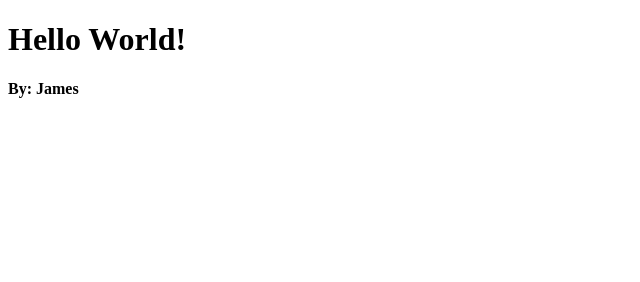
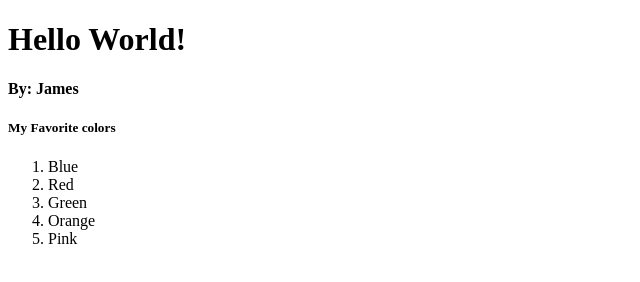
Before and after one commit to JamesBib/kekambas-125_hello_world, a plain HTML site: page index.html in a window 1280 px wide. Shown: the whole page, without its empty margins (0-640 px from the left). Drawn offline with Linux system fonts and the light colour scheme.

Commit message:
add favorite colors

```diff
--- a/index.html
+++ b/index.html
@@ -10,5 +10,14 @@
     <h1>Hello World!</h1>
     <h4>By: James</h4>
 
+    <h5>My Favorite colors</h5>
+    <ol>
+        <li>Blue</li>
+        <li>Red</li>
+        <li>Green</li>
+        <li>Orange</li>
+        <li>Pink</li>
+    </ol>
+
 </body>
 </html>
```
